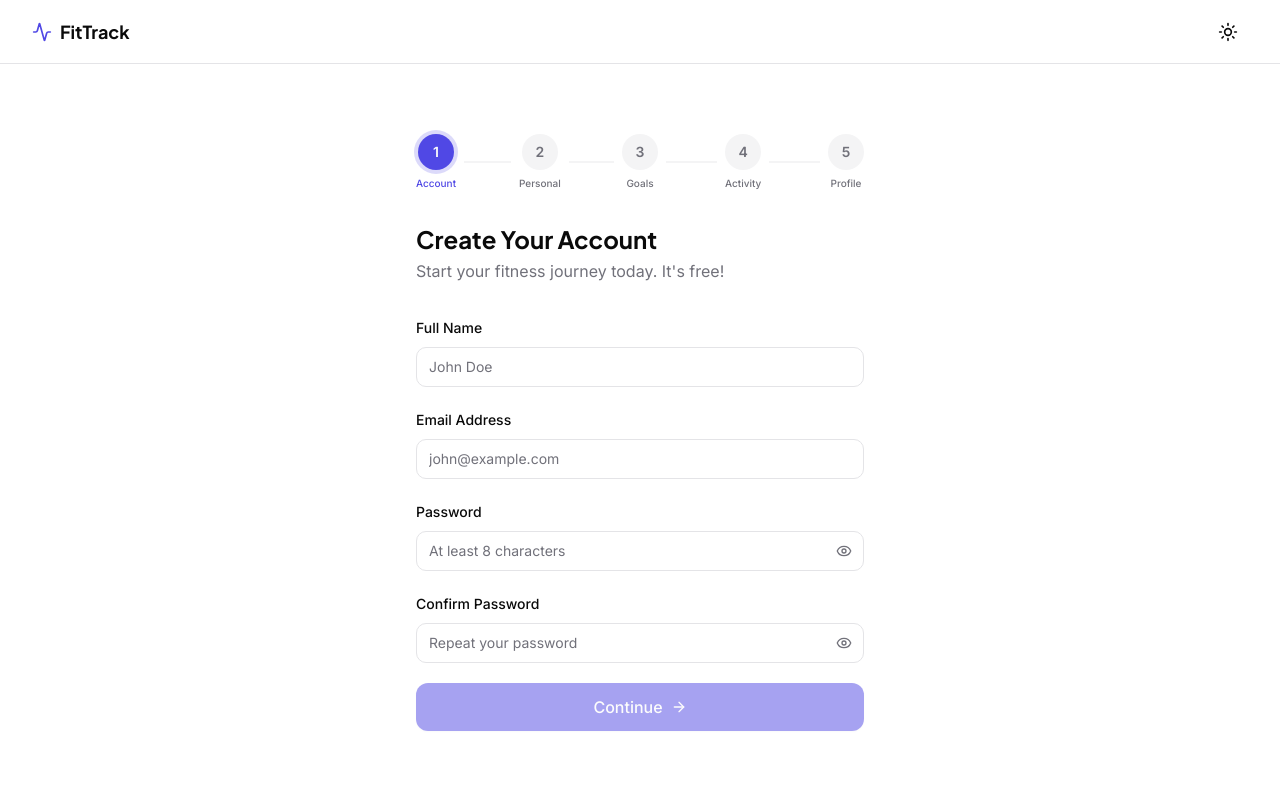
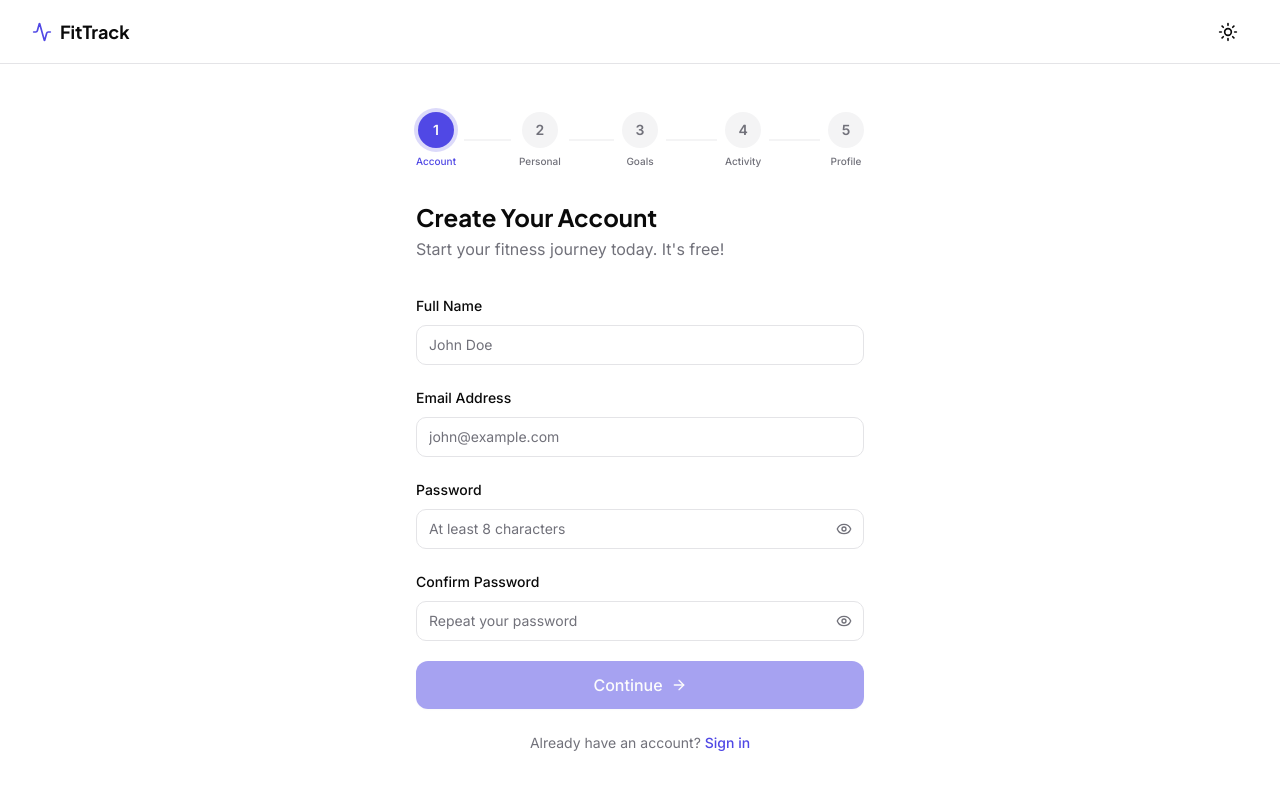
Before and after one commit to Lokesh-bongu464/Fittrack, a Next.js app: page /auth in a window 1280 px wide. Shown: the top 790 px of the page. Built offline with nearby package versions, Linux system fonts and the light colour scheme; no server answers.

Commit message:
feat: separate sign-in and register flows on auth page

```diff
--- a/src/app/auth/page.tsx
+++ b/src/app/auth/page.tsx
@@ -1,6 +1,8 @@
 "use client";
 
+import { useState } from "react";
 import { AnimatePresence } from "framer-motion";
+import { useSearchParams } from "next/navigation";
 import Link from "next/link";
 import Logo from "@/components/shared/Logo";
 import ThemeToggle from "@/components/shared/ThemeToggle";
@@ -11,6 +13,7 @@ import Step3FitnessGoals from "@/components/auth/Step3FitnessGoals";
 import Step4ActivityLevel from "@/components/auth/Step4ActivityLevel";
 import Step5ProfileSetup from "@/components/auth/Step5ProfileSetup";
 import WelcomeScreen from "@/components/auth/WelcomeScreen";
+import LoginForm from "@/components/auth/LoginForm";
 import { useAuthStore } from "@/store/authStore";
 
 const stepComponents = [
@@ -23,6 +26,10 @@ const stepComponents = [
 
 export default function AuthPage() {
   const { currentStep, isComplete } = useAuthStore();
+  const searchParams = useSearchParams();
+  const [mode, setMode] = useState<"login" | "register">(
+    searchParams.get("mode") === "login" ? "login" : "register"
+  );
 
   const StepComponent = stepComponents[currentStep - 1];
 
@@ -39,17 +46,29 @@ export default function AuthPage() {
       {/* Main Content */}
       <main className="flex-1 flex items-center justify-center px-4 py-8">
         <div className="w-full max-w-md">
-          {!isComplete && (
-            <div className="mb-8">
-              <StepIndicator currentStep={currentStep} totalSteps={5} />
-            </div>
-          )}
-
           <AnimatePresence mode="wait">
             {isComplete ? (
               <WelcomeScreen key="welcome" />
+            ) : mode === "login" ? (
+              <LoginForm key="login" onSwitchToRegister={() => setMode("register")} />
             ) : (
-              <StepComponent key={currentStep} />
+              <div key="register">
+                <div className="mb-8">
+                  <StepIndicator currentStep={currentStep} totalSteps={5} />
+                </div>
+                <StepComponent />
+                {currentStep === 1 && (
+                  <p className="text-center text-sm text-muted-foreground mt-6">
+                    Already have an account?{" "}
+                    <button
+                      onClick={() => setMode("login")}
+                      className="text-primary font-medium hover:underline"
+                    >
+                      Sign in
+                    </button>
+                  </p>
+                )}
+              </div>
             )}
           </AnimatePresence>
         </div>
--- a/src/components/landing/Navbar.tsx
+++ b/src/components/landing/Navbar.tsx
@@ -68,7 +68,7 @@ export default function Navbar() {
           <div className="hidden lg:flex lg:items-center lg:gap-3">
             <ThemeToggle />
             <Button variant="ghost" asChild>
-              <Link href="/auth">Sign In</Link>
+              <Link href="/auth?mode=login">Sign In</Link>
             </Button>
             <Button asChild>
               <Link href="/auth">Get Started</Link>
@@ -113,7 +113,7 @@ export default function Navbar() {
                       asChild
                       onClick={() => setOpen(false)}
                     >
-                      <Link href="/auth">Sign In</Link>
+                      <Link href="/auth?mode=login">Sign In</Link>
                     </Button>
                     <Button
                       className="w-full"
```
